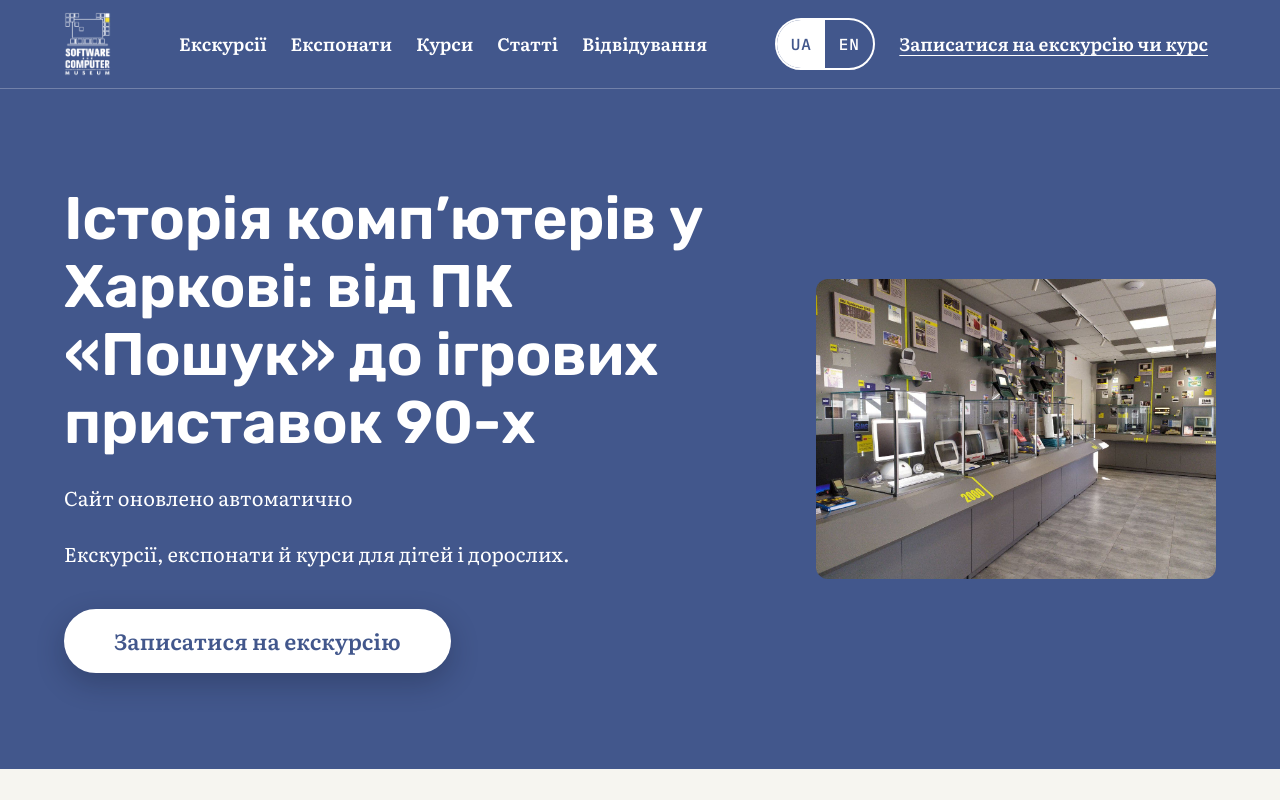
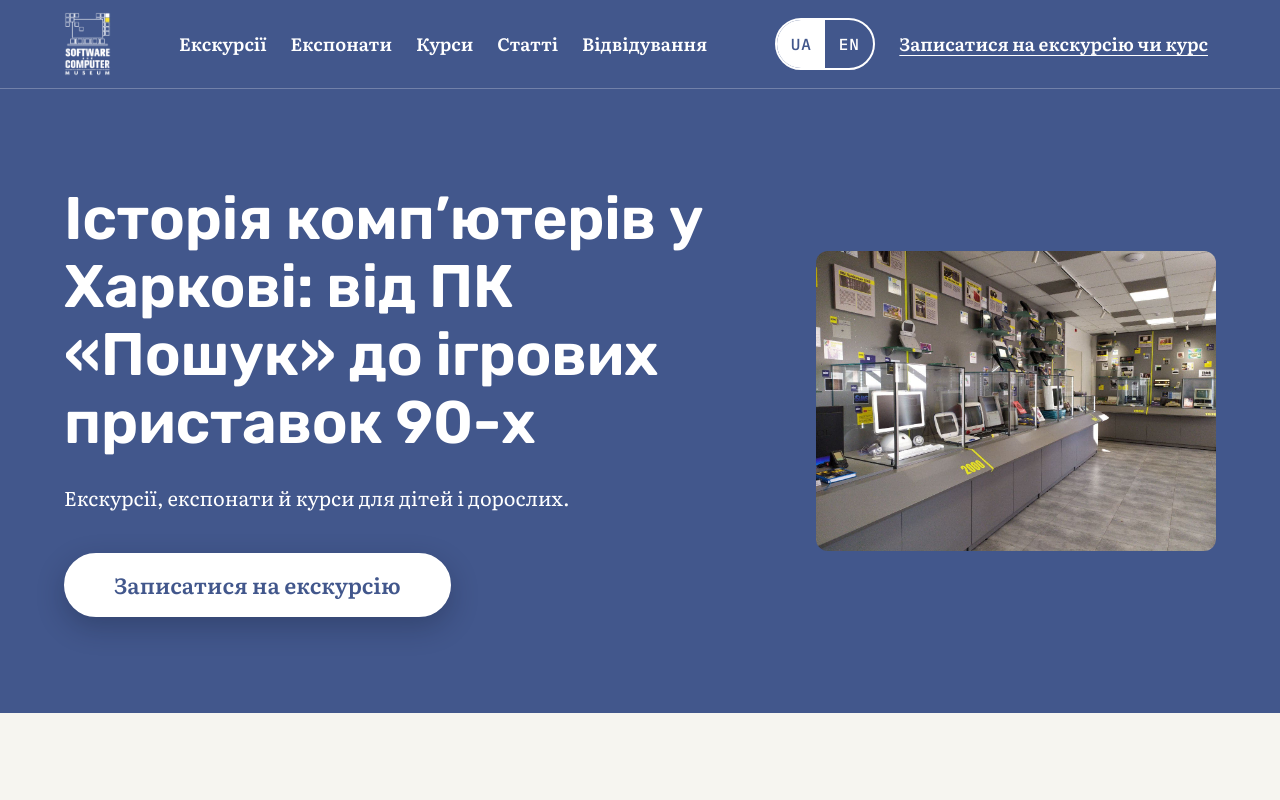
Before and after one commit to mariiakyrykovych/kurs-web-, a plain HTML site: page index.html in a window 1280 px wide. Shown: the top 800 px of the page. Drawn offline with Linux system fonts and the light colour scheme.

Commit message:
Прибрати з головної тестову фразу «Сайт оновлено автоматично»
Скасовує попередній коміт: index.html знову такий, як до перевірки публікації.

Co-Authored-By: Claude Opus 5.5 <noreply@anthropic.com>

```diff
--- a/index.html
+++ b/index.html
@@ -41,7 +41,6 @@
       <div class="container">
         <div class="hero-text">
           <h1 id="hero-title">Історія комп’ютерів у Харкові: від ПК «Пошук» до ігрових приставок 90-х</h1>
-          <p class="hero-lead">Сайт оновлено автоматично</p>
           <p class="hero-lead">Екскурсії, експонати й курси для дітей і дорослих.</p>
           <a class="btn btn-hero" href="#signup">Записатися на екскурсію</a>
         </div>
```
